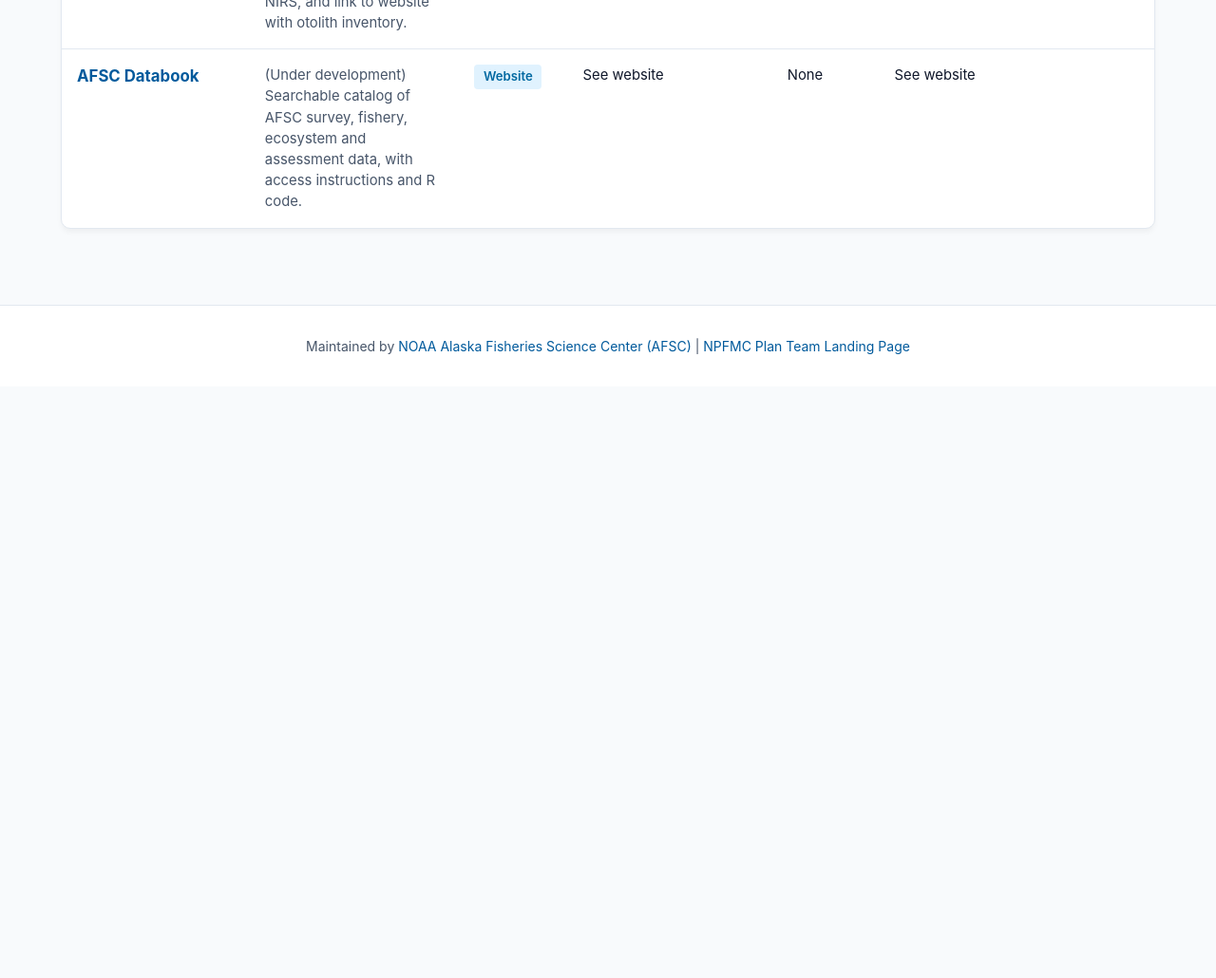
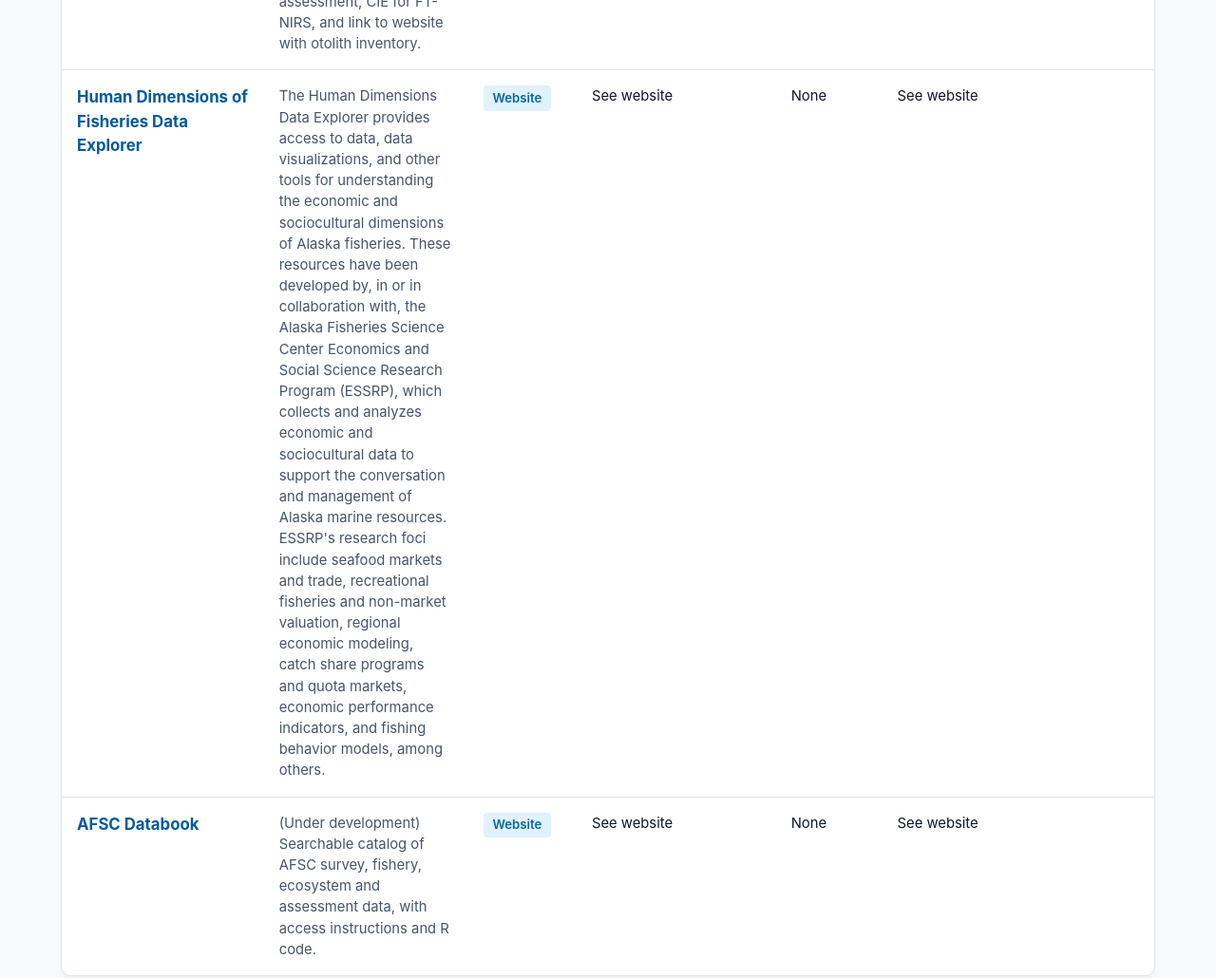
Before and after one commit to noaa-afsc/NPFMC-Plan-Team, a plain HTML site: page index.html in a window 1280 px wide. Shown: the part 2509-3539 px from the top of the page at 95% size. Before the commit the page ends 2916 px from the top, so only its background shows below. Drawn offline with Linux system fonts and the light colour scheme.

Commit message:
Add Human Dimensions of Fisheries Data Explorer section
Added information about the Human Dimensions of Fisheries Data Explorer, including a description and a link to the website.

```diff
--- a/index.html
+++ b/index.html
@@ -421,6 +421,15 @@
             </td>
           </tr>
 
+         <!-- Human Dimensions of Fisheries Data Explorer -->
+          <tr>
+            <td><span class="software-name">Human Dimensions of Fisheries Data Explorer</span></td>
+            <td class="software-desc">The Human Dimensions Data Explorer provides access to data, data visualizations, and other tools for understanding the economic and sociocultural dimensions of Alaska fisheries. These resources have been developed by, in or in collaboration with, the Alaska Fisheries Science Center Economics and Social Science Research Program (ESSRP), which collects and analyzes economic and sociocultural data to support the conversation and management of Alaska marine resources. ESSRP's research foci include seafood markets and trade, recreational fisheries and non-market valuation, regional economic modeling, catch share programs and quota markets, economic performance indicators, and fishing behavior models, among others.</td>
+            <td><a href="https://reports.psmfc.org/akfin/f?p=501:2000" class="btn-link" target="_blank">Website</a></td>
+            <td>See website</td>
+            <td>None</td>
+            <td>See website</td>
+          </tr>
 
          <!-- AFSC Databook -->
           <tr>
```
